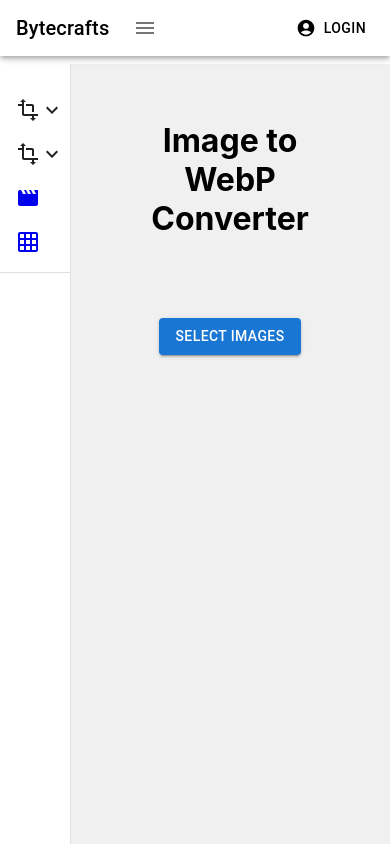
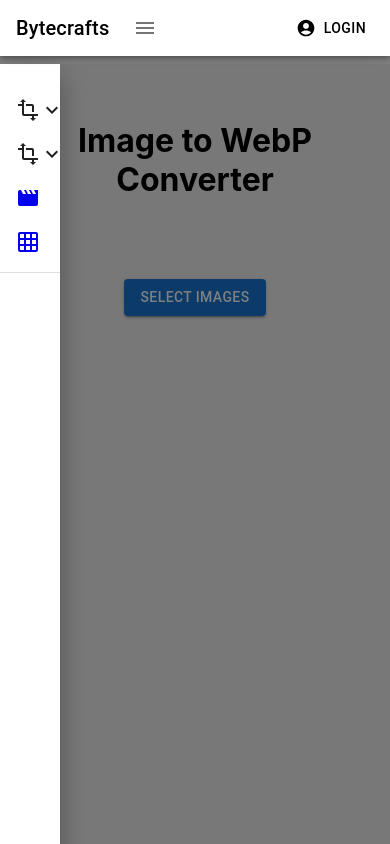
Before and after one commit to bytecrafts24/ml_model_frontend, a React (Create React App) app: page /image-to-webp in a window 390 px wide. Both pictures are taken after a click on the button "menu". Built offline with nearby package versions, Linux system fonts and the light colour scheme.

Commit message:
sidebar update mobile

```diff
--- a/src/layout/Sidebar.jsx
+++ b/src/layout/Sidebar.jsx
@@ -1,22 +1,34 @@
 import React, { useState } from 'react';
 import {
-  AppBar, Toolbar, IconButton,Typography, Button, Drawer, List, Box, Divider
+  AppBar,
+  Toolbar,
+  IconButton,
+  Typography,
+  Button,
+  Drawer,
+  List,
+  Box,
+  Divider,
+  useMediaQuery,
+  useTheme
 } from '@mui/material';
 import MenuIcon from '@mui/icons-material/Menu';
 import AccountCircle from '@mui/icons-material/AccountCircle';
-import { drawerItems } from './drawerItems'
-import SidebarItem from './SidebarItem'
+import { drawerItems } from './drawerItems';
+import SidebarItem from './SidebarItem';
 import GoogleLoginButton from './loginComponent';
 
 const drawerWidth = 240;
 const miniDrawerWidth = 70;
+const mobileDrawerWidth = 60;
 
 export default function Sidebar() {
-  const [drawerOpen, setDrawerOpen] = useState(true);
+  const [drawerOpen, setDrawerOpen] = useState(false);
   const [openSections, setOpenSections] = useState({});
-
+  const theme = useTheme();
+  const isMobile = useMediaQuery(theme.breakpoints.down('sm'));
   const toggleDrawer = () => {
-    setDrawerOpen(!drawerOpen);
+    setDrawerOpen((prev) => !prev);
   };
 
   const handleToggle = (id) => {
@@ -24,6 +36,13 @@ export default function Sidebar() {
       ...prevOpen,
       [id]: !prevOpen[id],
     }));
+  };
+
+  const handleSelectItem = () => {
+
+    if (isMobile) {
+      setDrawerOpen(false);
+    }
   };
 
   return (
@@ -44,31 +63,29 @@ export default function Sidebar() {
               <MenuIcon />
             </IconButton>
           </Box>
-          {/* <Button color="inherit" startIcon={<AccountCircle />} style={{ color: '#000000' }}>
-            Login
-          </Button> */}
-          <Box style={{ display: 'flex', justifyContent: 'flex-end', alignItems: 'center', flexGrow: 0 }}>
+          <Box sx={{ display: 'flex', justifyContent: 'flex-end', alignItems: 'center', flexGrow: 0 }}>
             <Button color="inherit" startIcon={<AccountCircle />} style={{ color: '#000000' }}>
               Login
             </Button>
             <GoogleLoginButton />
           </Box>
-
         </Toolbar>
       </AppBar>
 
       <Drawer
-        variant="permanent"
+        variant={isMobile ? 'temporary' : 'permanent'}
         anchor="left"
         open={drawerOpen}
+        onClose={toggleDrawer}
         sx={{
-          width: drawerOpen ? drawerWidth : miniDrawerWidth,
+          width: drawerOpen ? (isMobile ? mobileDrawerWidth : drawerWidth) : miniDrawerWidth,
           flexShrink: 0,
           '& .MuiDrawer-paper': {
-            width: drawerOpen ? drawerWidth : miniDrawerWidth,
+            width: drawerOpen ? (isMobile ? mobileDrawerWidth : drawerWidth) : miniDrawerWidth,
             transition: 'width 0.3s',
             overflowX: 'hidden',
             marginTop: '64px',
+
           },
         }}
       >
@@ -81,6 +98,7 @@ export default function Sidebar() {
                 drawerOpen={drawerOpen}
                 isOpen={openSections[item.id]}
                 handleToggle={handleToggle}
+                handleSelectItem={handleSelectItem}
               />
             ))}
           </List>
@@ -91,36 +109,33 @@ export default function Sidebar() {
   );
 }
 
+
 // import React, { useState } from 'react';
 // import {
-//   AppBar, Toolbar, IconButton, Button, Drawer, List, ListItem, ListItemText,
-//   Typography, Box, Collapse, Divider
+//   AppBar, Toolbar, IconButton,Typography, Button, Drawer, List, Box, Divider
 // } from '@mui/material';
 // import MenuIcon from '@mui/icons-material/Menu';
 // import AccountCircle from '@mui/icons-material/AccountCircle';
-// import TransformIcon from '@mui/icons-material/Transform';
-// import ExpandMoreIcon from '@mui/icons-material/ExpandMore';
-// import ExpandLessIcon from '@mui/icons-material/ExpandLess';
-// import PictureAsPdfIcon from '@mui/icons-material/PictureAsPdf';
-// import ImageIcon from '@mui/icons-material/Image';
-// import MovieIcon from '@mui/icons-material/Movie'
-// import GridOnIcon from '@mui/icons-material/GridOn';
-
-// import { Link } from 'react-router-dom';
+// import { drawerItems } from './drawerItems'
+// import SidebarItem from './SidebarItem'
+// import GoogleLoginButton from './loginComponent';
 
 // const drawerWidth = 240;
 // const miniDrawerWidth = 70;
 
 // export default function Sidebar() {
 //   const [drawerOpen, setDrawerOpen] = useState(true);
-//   const [openConverter, setOpenConverter] = useState(true);
-
-//   const handleConverterToggle = () => {
-//     setOpenConverter(!openConverter);
-//   };
+//   const [openSections, setOpenSections] = useState({});
 
 //   const toggleDrawer = () => {
 //     setDrawerOpen(!drawerOpen);
+//   };
+
+//   const handleToggle = (id) => {
+//     setOpenSections((prevOpen) => ({
+//       ...prevOpen,
+//       [id]: !prevOpen[id],
+//     }));
 //   };
 
 //   return (
@@ -141,9 +156,16 @@ export default function Sidebar() {
 //               <MenuIcon />
 //             </IconButton>
 //           </Box>
-//           <Button color="inherit" startIcon={<AccountCircle />} style={{ color: '#000000' }}>
+//           {/* <Button color="inherit" startIcon={<AccountCircle />} style={{ color: '#000000' }}>
 //             Login
-//           </Button>
+//           </Button> */}
+//           <Box style={{ display: 'flex', justifyContent: 'flex-end', alignItems: 'center', flexGrow: 0 }}>
+//             <Button color="inherit" startIcon={<AccountCircle />} style={{ color: '#000000' }}>
+//               Login
+//             </Button>
+//             <GoogleLoginButton />
+//           </Box>
+
 //         </Toolbar>
 //       </AppBar>
 
@@ -164,40 +186,17 @@ export default function Sidebar() {
 //       >
 //         <Box sx={{ paddingTop: 2, width: '100%' }}>
 //           <List>
-//             <ListItem button onClick={handleConverterToggle} sx={{ justifyContent: 'space-between', padding: '10px 16px' }}>
-//               <TransformIcon />
-//               {drawerOpen && <ListItemText primary="Converter" />}
-//               {openConverter ? <ExpandLessIcon /> : <ExpandMoreIcon />}
-//             </ListItem>
-
-//             <Collapse in={openConverter} timeout="auto" unmountOnExit>
-//               <List component="div" disablePadding>
-//                 <ListItem button component={Link} to="/pdf-to-jpg">
-//                   <PictureAsPdfIcon sx={{ mr: drawerOpen ? 1 : 0 }} />
-//                   {drawerOpen && <ListItemText primary="PDF to JPG" />}
-//                 </ListItem>
-
-//                 <ListItem button component={Link} to="/image-to-webp">
-//                   <ImageIcon sx={{ mr: drawerOpen ? 1 : 0 }} />
-//                   {drawerOpen && <ListItemText primary="Image to WebP" />}
-//                 </ListItem>
-//               </List>
-//             </Collapse>
+//             {drawerItems.map((item) => (
+//               <SidebarItem
+//                 key={item.id}
+//                 item={item}
+//                 drawerOpen={drawerOpen}
+//                 isOpen={openSections[item.id]}
+//                 handleToggle={handleToggle}
+//               />
+//             ))}
 //           </List>
 //           <Divider />
-//           <List>
-//             <ListItem button component={Link} to="/movie-recommender" sx={{ justifyContent: 'space-between', padding: '10px 16px' }}>
-//               <MovieIcon sx={{ mr: drawerOpen ? 1 : 0 }} />
-//               {drawerOpen && <ListItemText primary="IMDB Recommender" />}
-//             </ListItem>
-//           </List>
-
-//           <List>
-//             <ListItem button component={Link} to="/sudoku-solver" sx={{ justifyContent: 'space-between', padding: '10px 16px' }}>
-//               <GridOnIcon sx={{ mr: drawerOpen ? 1 : 0 }} />
-//               {drawerOpen && <ListItemText primary="Sudoku Solver" />}
-//             </ListItem>
-//           </List>
 //         </Box>
 //       </Drawer>
 //     </Box>
--- a/src/layout/SidebarItem.jsx
+++ b/src/layout/SidebarItem.jsx
@@ -1,22 +1,33 @@
-// src/components/SidebarItem.js
 import React from 'react';
 import { ListItem, ListItemText, Collapse, List } from '@mui/material';
 import { Link } from 'react-router-dom';
 import ExpandMoreIcon from '@mui/icons-material/ExpandMore';
 import ExpandLessIcon from '@mui/icons-material/ExpandLess';
+import { useMediaQuery, useTheme } from '@mui/material';
 
-export default function SidebarItem({ item, drawerOpen, isOpen, handleToggle }) {
+export default function SidebarItem({ item, drawerOpen, isOpen, handleToggle, handleSelectItem }) {
+  const theme = useTheme();
+  const isSmallScreen = useMediaQuery(theme.breakpoints.down('sm'));
+
+  const handleClick = () => {
+    if (item.children) {
+      handleToggle(item.id);
+    } else {
+      handleSelectItem();
+    }
+  };
+
   return (
     <>
       <ListItem
         button
-        onClick={() => item.children ? handleToggle(item.id) : null}
+        onClick={handleClick}
         component={item.path ? Link : 'div'}
         to={item.path || undefined}
         sx={{ justifyContent: 'space-between', padding: '10px 16px' }}
       >
         {item.icon}
-        {drawerOpen && <ListItemText primary={item.label} />}
+        {!isSmallScreen && drawerOpen && <ListItemText primary={item.label} />} {/* Show text only on larger screens */}
         {item.children && (isOpen ? <ExpandLessIcon /> : <ExpandMoreIcon />)}
       </ListItem>
 
@@ -30,9 +41,10 @@ export default function SidebarItem({ item, drawerOpen, isOpen, handleToggle })
                 component={Link}
                 to={subItem.path}
                 sx={{ pl: 4 }}
+                onClick={handleSelectItem}
               >
                 {subItem.icon}
-                {drawerOpen && <ListItemText primary={subItem.label} />}
+                {!isSmallScreen && drawerOpen && <ListItemText primary={subItem.label} />}
               </ListItem>
             ))}
           </List>
@@ -41,3 +53,48 @@ export default function SidebarItem({ item, drawerOpen, isOpen, handleToggle })
     </>
   );
 }
+
+
+// // src/components/SidebarItem.js
+// import React from 'react';
+// import { ListItem, ListItemText, Collapse, List } from '@mui/material';
+// import { Link } from 'react-router-dom';
+// import ExpandMoreIcon from '@mui/icons-material/ExpandMore';
+// import ExpandLessIcon from '@mui/icons-material/ExpandLess';
+
+// export default function SidebarItem({ item, drawerOpen, isOpen, handleToggle }) {
+//   return (
+//     <>
+//       <ListItem
+//         button
+//         onClick={() => item.children ? handleToggle(item.id) : null}
+//         component={item.path ? Link : 'div'}
+//         to={item.path || undefined}
+//         sx={{ justifyContent: 'space-between', padding: '10px 16px' }}
+//       >
+//         {item.icon}
+//         {drawerOpen && <ListItemText primary={item.label} />}
+//         {item.children && (isOpen ? <ExpandLessIcon /> : <ExpandMoreIcon />)}
+//       </ListItem>
+
+//       {item.children && (
+//         <Collapse in={isOpen} timeout="auto" unmountOnExit>
+//           <List component="div" disablePadding>
+//             {item.children.map((subItem) => (
+//               <ListItem
+//                 key={subItem.id}
+//                 button
+//                 component={Link}
+//                 to={subItem.path}
+//                 sx={{ pl: 4 }}
+//               >
+//                 {subItem.icon}
+//                 {drawerOpen && <ListItemText primary={subItem.label} />}
+//               </ListItem>
+//             ))}
+//           </List>
+//         </Collapse>
+//       )}
+//     </>
+//   );
+// }
--- a/src/merger/Pgn.jsx
+++ b/src/merger/Pgn.jsx
@@ -20,7 +20,7 @@ const PgnMerger = () => {
 
     Promise.all(readers).then(contents => {
       setPgnFiles(contents);
-      setMergedPgn(contents.join('\n')); // Join the contents of all files
+      setMergedPgn(contents.join('\n'));
     });
   };
 
```
